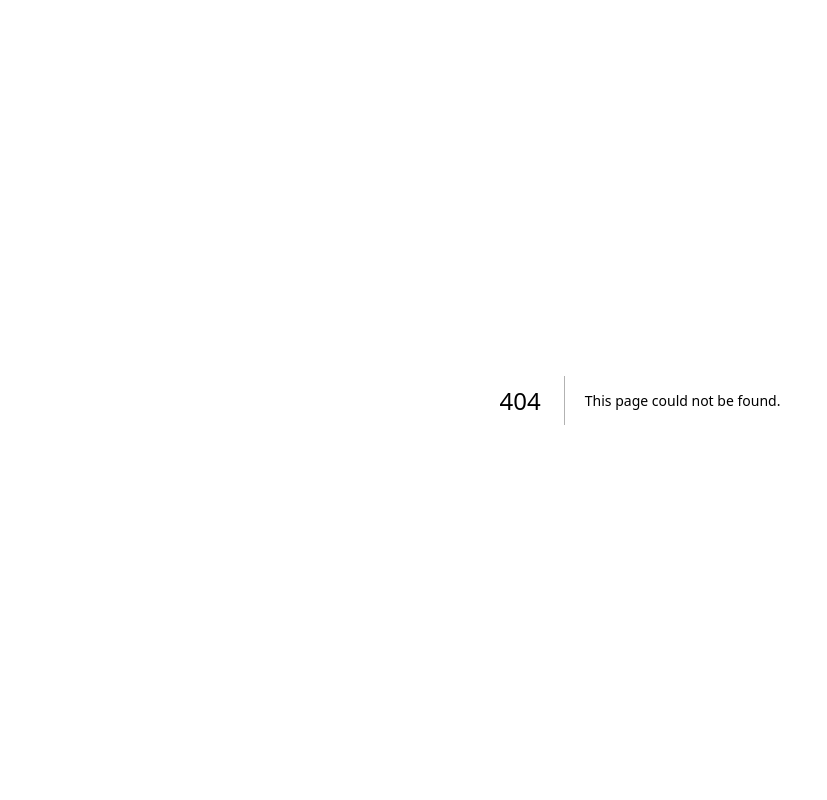
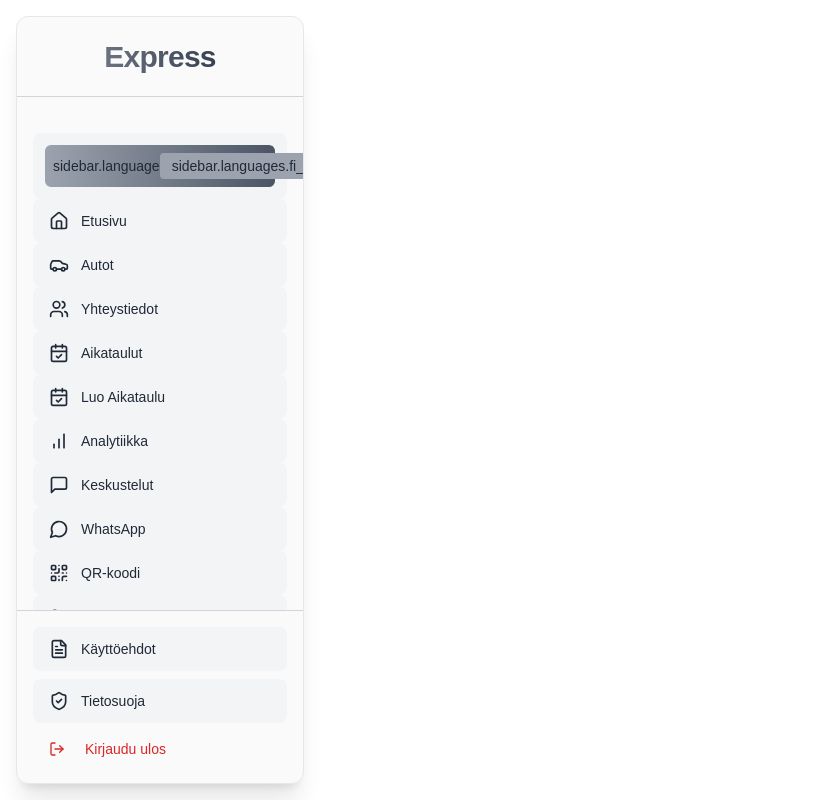
Before and after one commit to carexpress2025/web, a Next.js app: page /dashboard in a window 1280 px wide. Before the commit this address had no page. Shown: the whole page, without its empty margins (0-827 px from the left). Built offline with nearby package versions, Linux system fonts and the light colour scheme.

Commit message:
criando sidebar do site

```diff
--- a/package.json
+++ b/package.json
@@ -11,9 +11,11 @@
   },
   "dependencies": {
     "@prisma/client": "^6.3.1",
+    "@radix-ui/react-slot": "^1.1.2",
     "@reduxjs/toolkit": "^2.5.1",
     "class-variance-authority": "^0.7.1",
     "clsx": "^2.1.1",
+    "framer-motion": "^12.4.2",
     "i18next": "^24.2.2",
     "lucide-react": "^0.475.0",
     "next": "^15.1.6",
--- /dev/null
+++ b/src/app/dashboard/layout.tsx
@@ -0,0 +1,14 @@
+import Sidebar from '@/components/layout/sidebar';
+
+export default function RootLayout({
+  children,
+}: Readonly<{
+  children: React.ReactNode;
+}>) {
+  return (
+    <div className="min-h-screen flex">
+      <Sidebar />
+      {children}
+    </div>
+  );
+}
--- /dev/null
+++ b/src/app/dashboard/page.tsx
@@ -0,0 +1,5 @@
+export default function Page() {
+  return (
+    <></>
+  )
+}
--- /dev/null
+++ b/src/components/layout/sidebar.tsx
@@ -0,0 +1,117 @@
+'use client';
+
+import { usePathname } from 'next/navigation';
+import { motion } from 'framer-motion';
+import LanguageSwitcher from '../LanguageSwitcher';
+import { menuItemsPath, legalItemsPath } from '../../constants/sidebarItems';
+import { useTranslation } from 'react-i18next';
+import { LogOut } from 'lucide-react';
+import { cn } from '@/lib/utils';
+import Link from 'next/link';
+import { Button } from '../ui/button';
+
+export default function Sidebar() {
+  const { t } = useTranslation();
+  const pathname = usePathname();
+
+  const handleSignOut = () => {
+    console.log('Usuário saiu');
+  };
+
+  return (
+    <motion.aside
+      initial={{ x: -100, opacity: 0 }}
+      animate={{ x: 0, opacity: 1 }}
+      exit={{ x: -100, opacity: 0 }}
+      transition={{ duration: 0.3, ease: 'easeOut' }}
+      className="fixed left-4 top-4 z-40 h-[calc(100vh-32px)] w-72 rounded-xl shadow-xl backdrop-blur-sm bg-neutral-50 border border-gray-200 flex flex-col"
+    >
+      <div className="flex h-20 items-center justify-center border-b border-gray-300">
+        <Link href="/">
+          <motion.span
+            initial={{ opacity: 0, scale: 0.9 }}
+            animate={{ opacity: 1, scale: 1 }}
+            transition={{ delay: 0.2, duration: 0.3 }}
+            className="bg-gradient-to-r from-gray-500 to-gray-700 bg-clip-text text-3xl font-bold tracking-tight text-transparent"
+          >
+            {t('short_name')}
+          </motion.span>
+        </Link>
+      </div>
+
+      <nav className="flex-1 space-y-2 px-4 py-4 mt-5 overflow-y-auto max-h-[calc(100vh-200px)] scrollbar-thin scrollbar-thumb-gray-400 scrollbar-track-gray-200">
+        <motion.div
+          initial="hidden"
+          animate="visible"
+          variants={{
+            hidden: { opacity: 0, y: 20 },
+            visible: { opacity: 1, y: 0, transition: { staggerChildren: 0.1 } },
+          }}
+        >
+          <div className="flex items-center justify-between bg-gray-100 p-3 rounded-lg">
+            <LanguageSwitcher />
+          </div>
+          {menuItemsPath.map((item) => {
+            const isActive = pathname === item.href;
+            return (
+              <motion.div
+                key={item.href}
+                variants={{
+                  hidden: { opacity: 0, y: 10 },
+                  visible: { opacity: 1, y: 0 },
+                }}
+              >
+                <Link
+                  href={item.href}
+                  className={cn(
+                    'flex items-center rounded-lg px-4 py-3 text-sm font-medium transition-all',
+                    isActive
+                      ? 'bg-blue-500 text-white shadow-md'
+                      : 'bg-gray-100 text-gray-800 hover:bg-blue-500 hover:text-white hover:shadow-md',
+                  )}
+                >
+                  <item.icon className="mr-3 h-5 w-5" />
+                  {t(`layout.sidebar.menuItems.${item.key}`)}
+                </Link>
+              </motion.div>
+            );
+          })}
+        </motion.div>
+      </nav>
+
+      <div className="space-y-2 border-t border-gray-300 px-4 py-4">
+        {legalItemsPath.map((item) => (
+          <motion.div
+            key={item.href}
+            whileHover={{ scale: 1.05 }}
+            whileTap={{ scale: 0.95 }}
+          >
+            <Link
+              href={item.href}
+              className={cn(
+                'flex items-center rounded-lg px-4 py-3 text-sm font-medium transition-all',
+                pathname === item.href
+                  ? 'bg-blue-500 text-white shadow-md'
+                  : 'bg-gray-100 text-gray-800 hover:bg-blue-500 hover:text-white hover:shadow-md',
+              )}
+            >
+              <item.icon className="mr-3 h-5 w-5" />
+              {t(`layout.sidebar.legalItems.${item.key}`)}
+            </Link>
+          </motion.div>
+        ))}
+
+        <motion.div whileHover={{ scale: 1.05 }} whileTap={{ scale: 0.95 }}>
+          <Button
+            variant="ghost"
+            className="w-full flex items-center justify-start text-sm text-red-600 transition-all hover:bg-gray-200 hover:shadow-md"
+            onClick={handleSignOut}
+          >
+            <LogOut className="mr-3 h-5 w-5" />
+            {t('layout.sidebar.button.logout')}
+          </Button>
+        </motion.div>
+      </div>
+    </motion.aside>
+  );
+}
--- /dev/null
+++ b/src/components/ui/button.tsx
@@ -0,0 +1,57 @@
+import * as React from "react"
+import { Slot } from "@radix-ui/react-slot"
+import { cva, type VariantProps } from "class-variance-authority"
+
+import { cn } from "@/lib/utils"
+
+const buttonVariants = cva(
+  "inline-flex items-center justify-center gap-2 whitespace-nowrap rounded-md text-sm font-medium transition-colors focus-visible:outline-none focus-visible:ring-1 focus-visible:ring-ring disabled:pointer-events-none disabled:opacity-50 [&_svg]:pointer-events-none [&_svg]:size-4 [&_svg]:shrink-0",
+  {
+    variants: {
+      variant: {
+        default:
+          "bg-primary text-primary-foreground shadow hover:bg-primary/90",
+        destructive:
+          "bg-destructive text-destructive-foreground shadow-sm hover:bg-destructive/90",
+        outline:
+          "border border-input bg-background shadow-sm hover:bg-accent hover:text-accent-foreground",
+        secondary:
+          "bg-secondary text-secondary-foreground shadow-sm hover:bg-secondary/80",
+        ghost: "hover:bg-accent hover:text-accent-foreground",
+        link: "text-primary underline-offset-4 hover:underline",
+      },
+      size: {
+        default: "h-9 px-4 py-2",
+        sm: "h-8 rounded-md px-3 text-xs",
+        lg: "h-10 rounded-md px-8",
+        icon: "h-9 w-9",
+      },
+    },
+    defaultVariants: {
+      variant: "default",
+      size: "default",
+    },
+  }
+)
+
+export interface ButtonProps
+  extends React.ButtonHTMLAttributes<HTMLButtonElement>,
+    VariantProps<typeof buttonVariants> {
+  asChild?: boolean
+}
+
+const Button = React.forwardRef<HTMLButtonElement, ButtonProps>(
+  ({ className, variant, size, asChild = false, ...props }, ref) => {
+    const Comp = asChild ? Slot : "button"
+    return (
+      <Comp
+        className={cn(buttonVariants({ variant, size, className }))}
+        ref={ref}
+        {...props}
+      />
+    )
+  }
+)
+Button.displayName = "Button"
+
+export { Button, buttonVariants }
--- /dev/null
+++ b/src/constants/sidebarItems.ts
@@ -0,0 +1,103 @@
+import {
+  BarChart,
+  Home,
+  FileText,
+  ShieldCheck,
+  QrCode,
+  MessageSquare,
+  Send,
+  CalendarCheck,
+  Users,
+  Car,
+  Settings2,
+  Bot,
+  MessageCircle,
+  Star,
+  User,
+} from 'lucide-react';
+
+export const menuItemsPath = [
+  {
+    key: 'home',
+    icon: Home,
+    href: '/home',
+  },
+  {
+    key: 'cars',
+    icon: Car,
+    href: '/cars',
+  },
+  {
+    key: 'contacts',
+    icon: Users,
+    href: '/contacts',
+  },
+  {
+    key: 'schedulings',
+    icon: CalendarCheck,
+    href: '/schedulings',
+  },
+  {
+    key: 'create-schedulings',
+    icon: CalendarCheck,
+    href: '/schedulings/form/create',
+  },
+  {
+    key: 'analytics',
+    icon: BarChart,
+    href: '/analytics',
+  },
+  {
+    key: 'chats',
+    icon: MessageSquare,
+    href: '/whatsapp/chats',
+  },
+  {
+    key: 'whatsapp',
+    icon: MessageCircle,
+    href: '/whatsapp',
+  },
+  {
+    key: 'qrcode',
+    icon: QrCode,
+    href: '/whatsapp/qrcode',
+  },
+  {
+    key: 'ai',
+    icon: Settings2,
+    href: '/ai/settings',
+  },
+  {
+    key: 'prompts',
+    icon: Send,
+    href: '/ai/settings/prompt',
+  },
+  {
+    key: 'testingia',
+    icon: Bot,
+    href: '/ai/prompt/testing',
+  },
+  {
+    key: 'stars',
+    icon: Star,
+    href: '/stars',
+  },
+  {
+    key: 'profile',
+    icon: User,
+    href: '/profile',
+  },
+];
+
+export const legalItemsPath = [
+  {
+    key: 'terms',
+    icon: FileText,
+    href: '/terms',
+  },
+  {
+    key: 'privacy',
+    icon: ShieldCheck,
+    href: '/privacy',
+  },
+];
```
Also changed, not shown: 1 other file (tests, documents, lock files or other folders).
